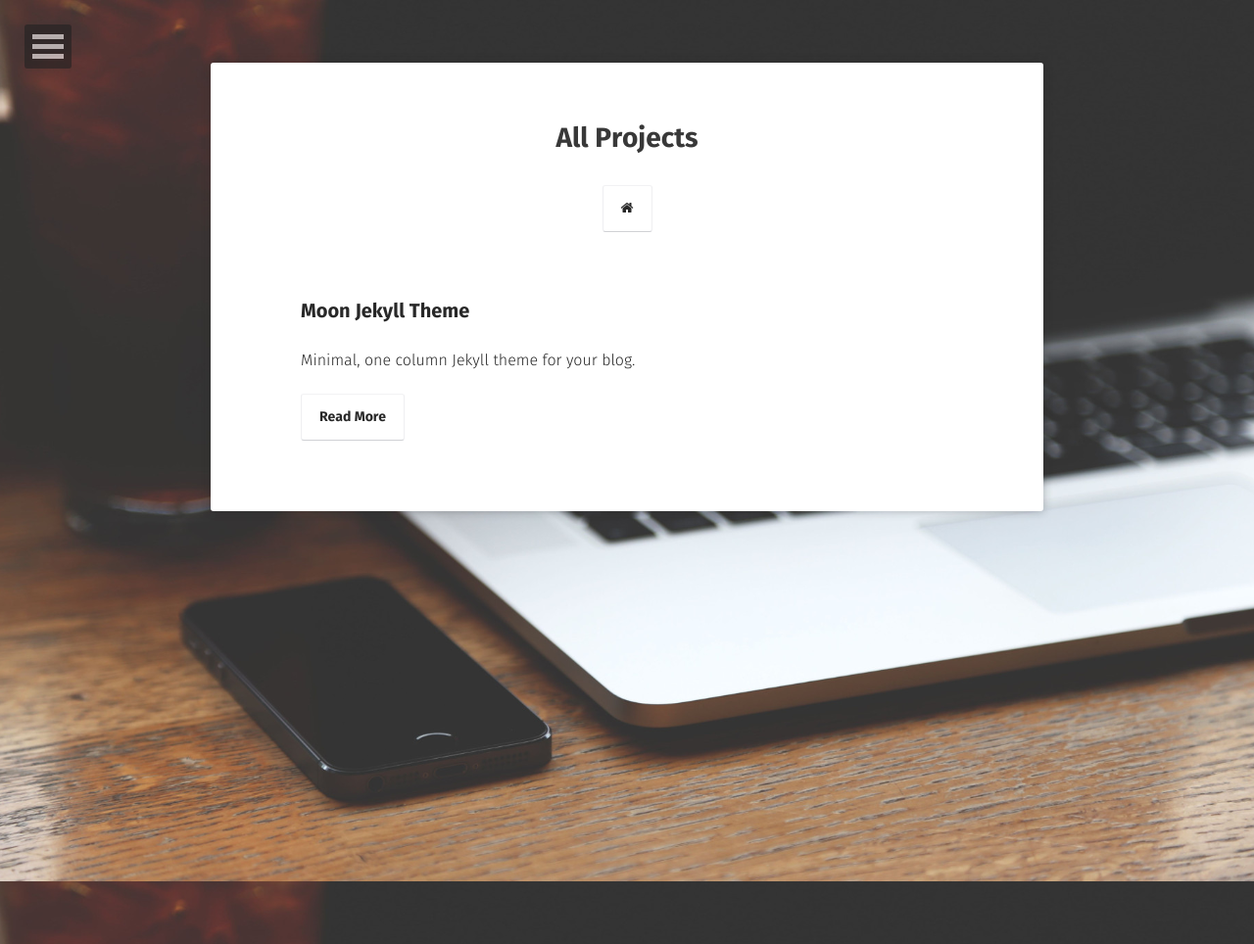
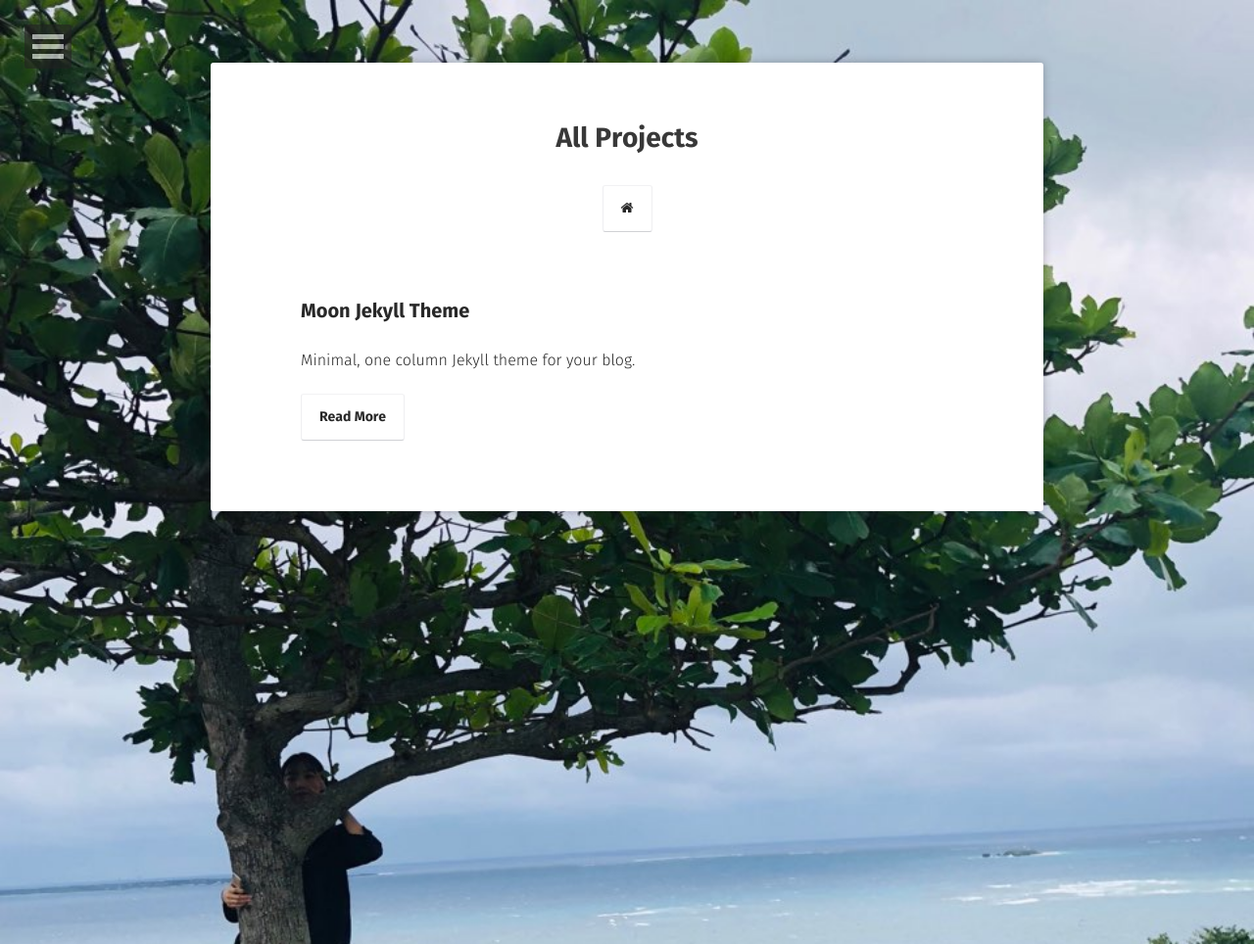
Before and after one commit to tntntntn3070/tntntntn3070.github.io-Jekyll, a Jekyll site: the page built from projects/index.md, in a window 1280 px wide. Shown: the whole page at 98% size. Built offline with Jekyll 4.4.1, drawn with Linux system fonts in a browser that asks for light colours; some web fonts are replaced.

Commit message:
img change

```diff
--- a/_config.yml
+++ b/_config.yml
@@ -4,8 +4,8 @@ bio:                'Minimal, one column jekyll theme.'
 description:        "Moon is a minimal, one column jekyll theme for your blog."
 reading_time:       true
 words_per_minute:   200
-logo:               'assets/img/logo.png'
-background:         'assets/img/placeholder-big.jpg'
+logo:               'assets/img/sujung.png'
+background:         'assets/img/sujung_bg.jpg'
 tiled_bg:           false   # Set this true if you want to tile your background image, otherwise it will be covered
 locale:             en_US
 url:                https://tntntntn3070.github.io
```
